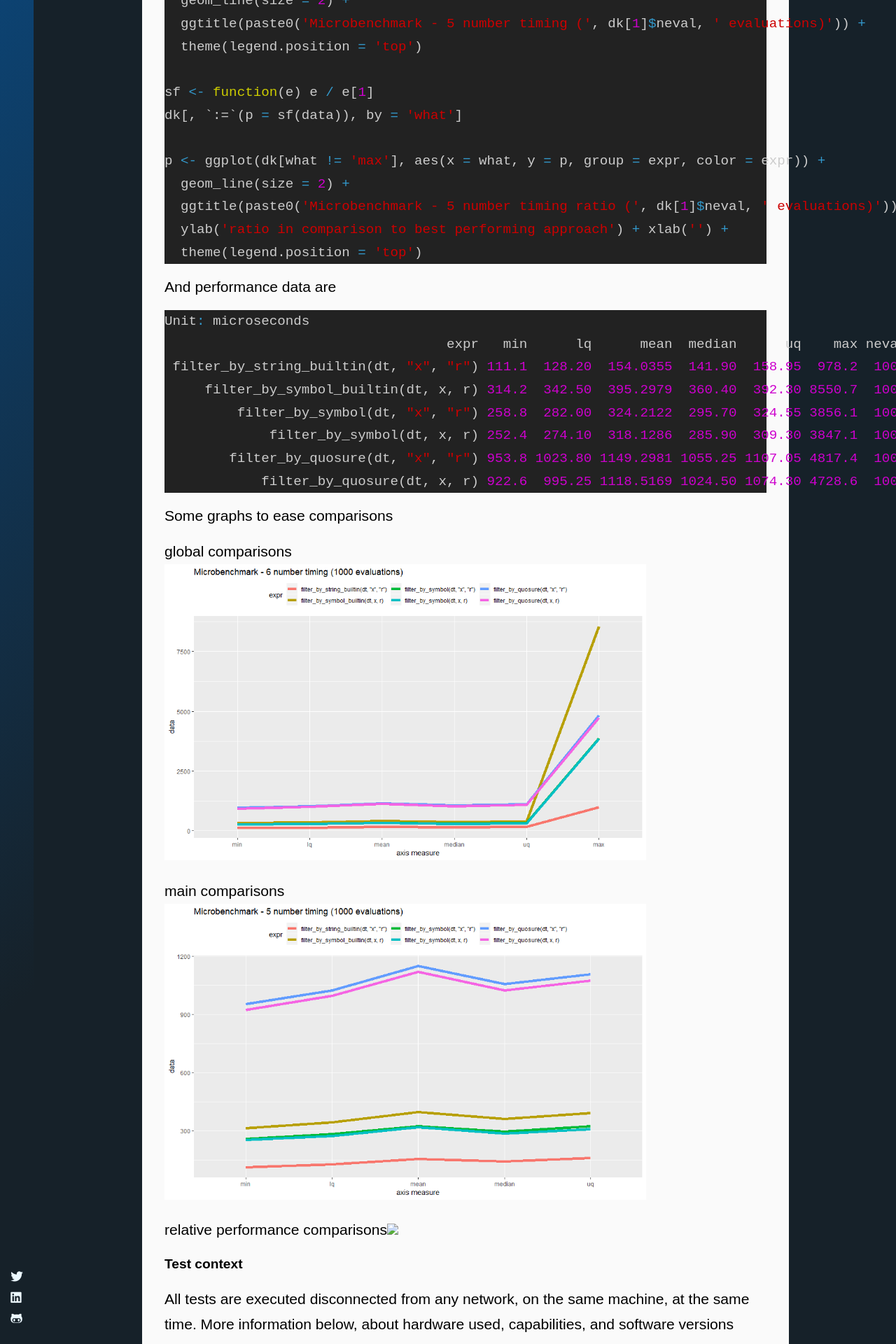
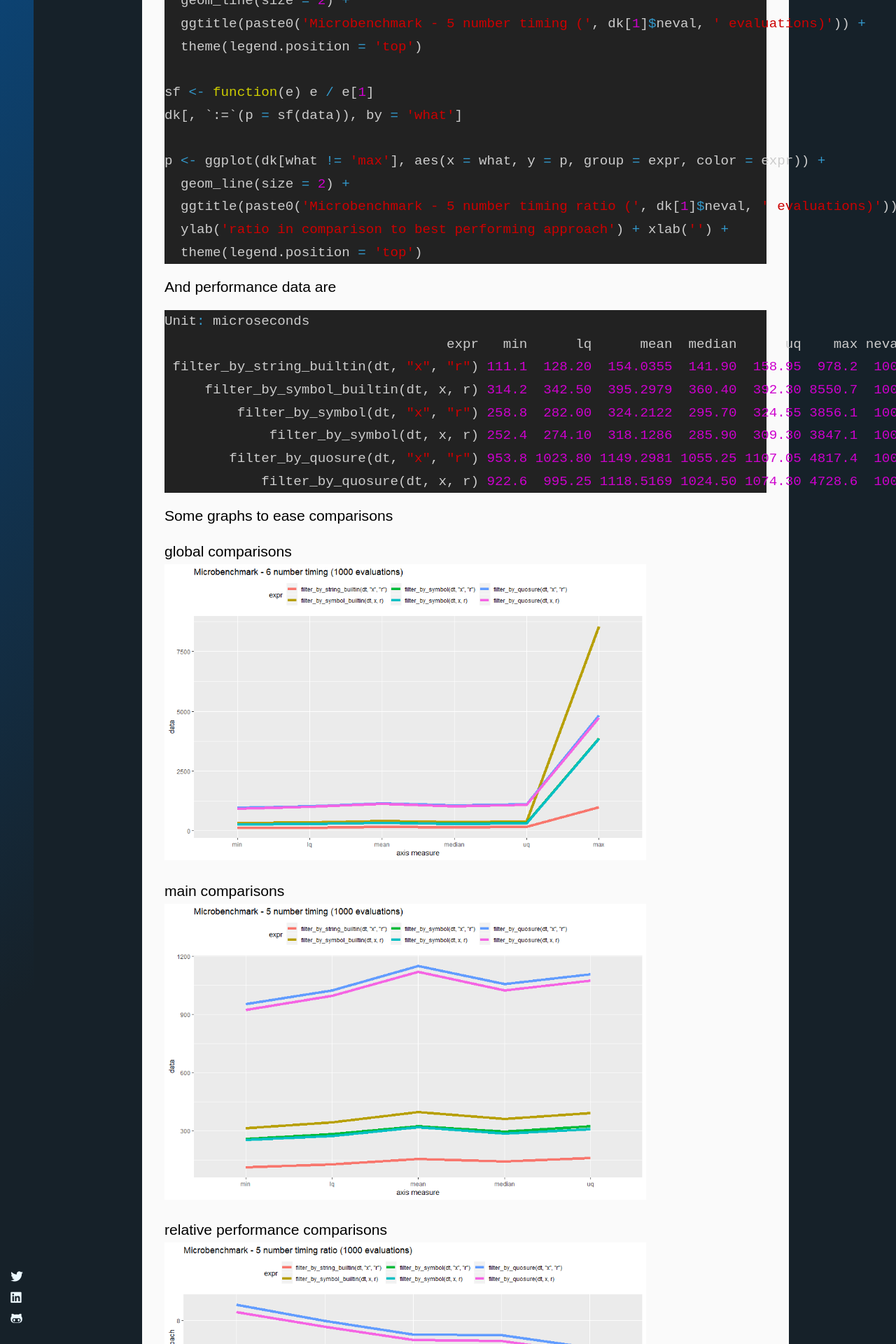
Before and after one commit to neonira/neonira.github.io, a Jekyll site: the page built from _posts/2019-03-18-R-metaProg.md, in a window 1280 px wide. Shown: the part 3080-5000 px from the top of the page at 70% size. Built offline with Jekyll 4.4.1, drawn with Linux system fonts in a browser that asks for light colours; nearby versions of some CDN libraries; some web fonts are replaced; some of the changed text lies outside the part shown.

Commit message:
added posts

```diff
--- a/_posts/2019-03-18-R-metaProg.md
+++ b/_posts/2019-03-18-R-metaProg.md
@@ -131,7 +131,7 @@ global comparisons <img src='images/r/metaprog/g.png' width="80%">
 
 main comparisons <img src='images/r/metaprog/h.png' width="80%">
 
-relative performance comparisons<img src='mages/r/metaprog/i.png' width="80%">
+relative performance comparisons<img src='images/r/metaprog/i.png' width="80%">
 
 #### Test context
 
```
Also changed, not shown: _posts/2018-06-21-JuneReadings.md (+6 -7 lines), assets/img/category-1.jpg (deleted), assets/img/category-2.jpg (deleted), assets/img/france.png (deleted), assets/img/linux.png (deleted).
